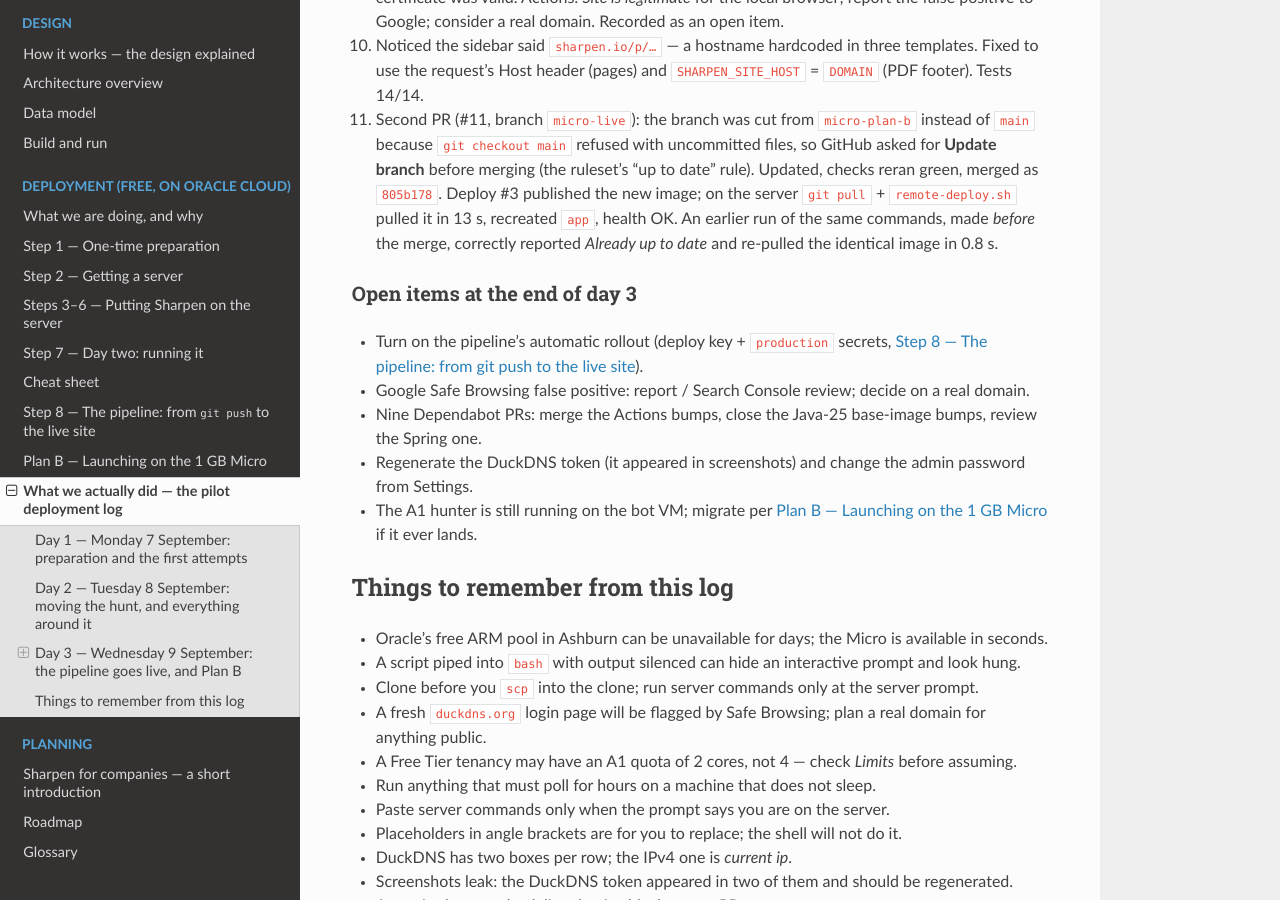
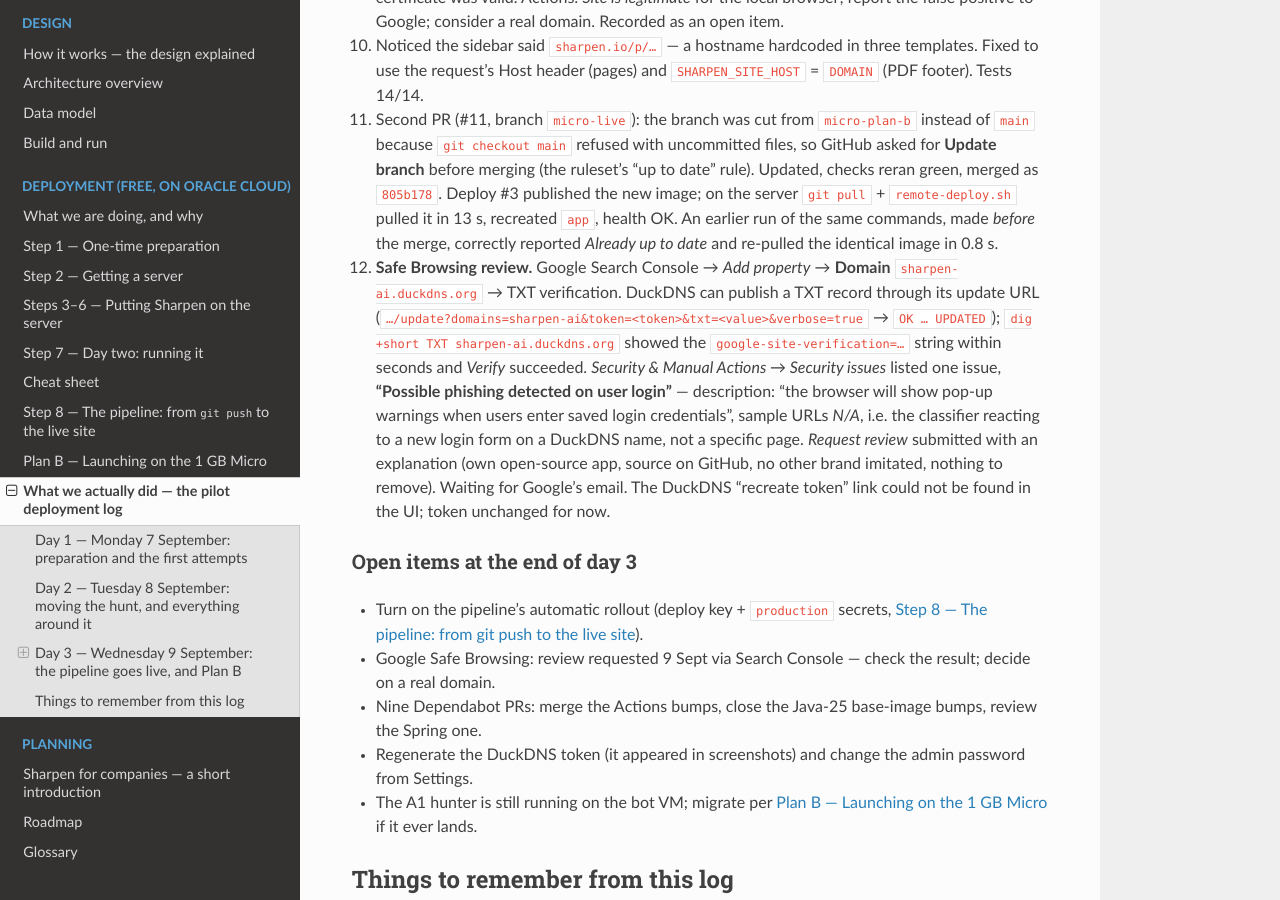
Before and after one commit to bhushanladde02/sharpen, a Sphinx documentation site: the page built from docs/deployment/09-pilot-log.rst, in a window 1280 px wide and 900 px high, scrolled down 4017 px. Built offline with Sphinx 7.4.7 and the Read the Docs theme 3.1.0, drawn with Linux system fonts in a browser that asks for light colours.

Commit message:
Favicon; pilot log and Search Console notes

```diff
--- a/docs/deployment/09-pilot-log.rst
+++ b/docs/deployment/09-pilot-log.rst
@@ -156,11 +156,22 @@
    recreated ``app``, health OK. An earlier run of the same commands, made *before* the merge, correctly
    reported *Already up to date* and re-pulled the identical image in 0.8 s.
 
+#. **Safe Browsing review.** Google Search Console → *Add property* → **Domain** ``sharpen-ai.duckdns.org``
+   → TXT verification. DuckDNS can publish a TXT record through its update URL
+   (``…/update?domains=sharpen-ai&token=<token>&txt=<value>&verbose=true`` → ``OK … UPDATED``);
+   ``dig +short TXT sharpen-ai.duckdns.org`` showed the ``google-site-verification=…`` string within
+   seconds and *Verify* succeeded. *Security & Manual Actions → Security issues* listed one issue,
+   **"Possible phishing detected on user login"** — description: "the browser will show pop-up warnings when
+   users enter saved login credentials", sample URLs *N/A*, i.e. the classifier reacting to a new login form
+   on a DuckDNS name, not a specific page. *Request review* submitted with an explanation (own open-source
+   app, source on GitHub, no other brand imitated, nothing to remove). Waiting for Google's email.
+   The DuckDNS "recreate token" link could not be found in the UI; token unchanged for now.
+
 Open items at the end of day 3
 ^^^^^^^^^^^^^^^^^^^^^^^^^^^^^^
 
 * Turn on the pipeline's automatic rollout (deploy key + ``production`` secrets, :doc:`07-ci-cd`).
-* Google Safe Browsing false positive: report / Search Console review; decide on a real domain.
+* Google Safe Browsing: review requested 9 Sept via Search Console — check the result; decide on a real domain.
 * Nine Dependabot PRs: merge the Actions bumps, close the Java-25 base-image bumps, review the Spring one.
 * Regenerate the DuckDNS token (it appeared in screenshots) and change the admin password from Settings.
 * The A1 hunter is still running on the bot VM; migrate per :doc:`08-small-vm` if it ever lands.
--- a/src/main/resources/templates/layout.html
+++ b/src/main/resources/templates/layout.html
@@ -6,6 +6,9 @@
   <meta name="theme-color" content="#f4f5f8" media="(prefers-color-scheme: light)">
   <meta name="theme-color" content="#0e1218" media="(prefers-color-scheme: dark)">
   <title th:replace="${title}">Sharpen</title>
+  <link rel="icon" type="image/svg+xml" th:href="@{/img/favicon.svg}">
+  <link rel="icon" type="image/x-icon" sizes="16x16 32x32 48x48" th:href="@{/img/favicon.ico}">
+  <link rel="apple-touch-icon" sizes="180x180" th:href="@{/img/apple-touch-icon.png}">
   <link rel="preconnect" href="https://fonts.googleapis.com">
   <link rel="preconnect" href="https://fonts.gstatic.com" crossorigin>
   <link rel="stylesheet" href="https://fonts.googleapis.com/css2?family=Manrope:wght@500;600;700;800&family=Bricolage+Grotesque:opsz,wght@12..96,700;12..96,800&family=IBM+Plex+Mono:wght@500;600&display=swap">
```
Also changed, not shown: src/main/resources/static/favicon.ico (added), src/main/resources/static/img/apple-touch-icon.png (added), src/main/resources/static/img/favicon.ico (added), src/main/resources/static/img/favicon.svg (added), src/main/resources/static/img/icon-192.png (added), 1 other file.
